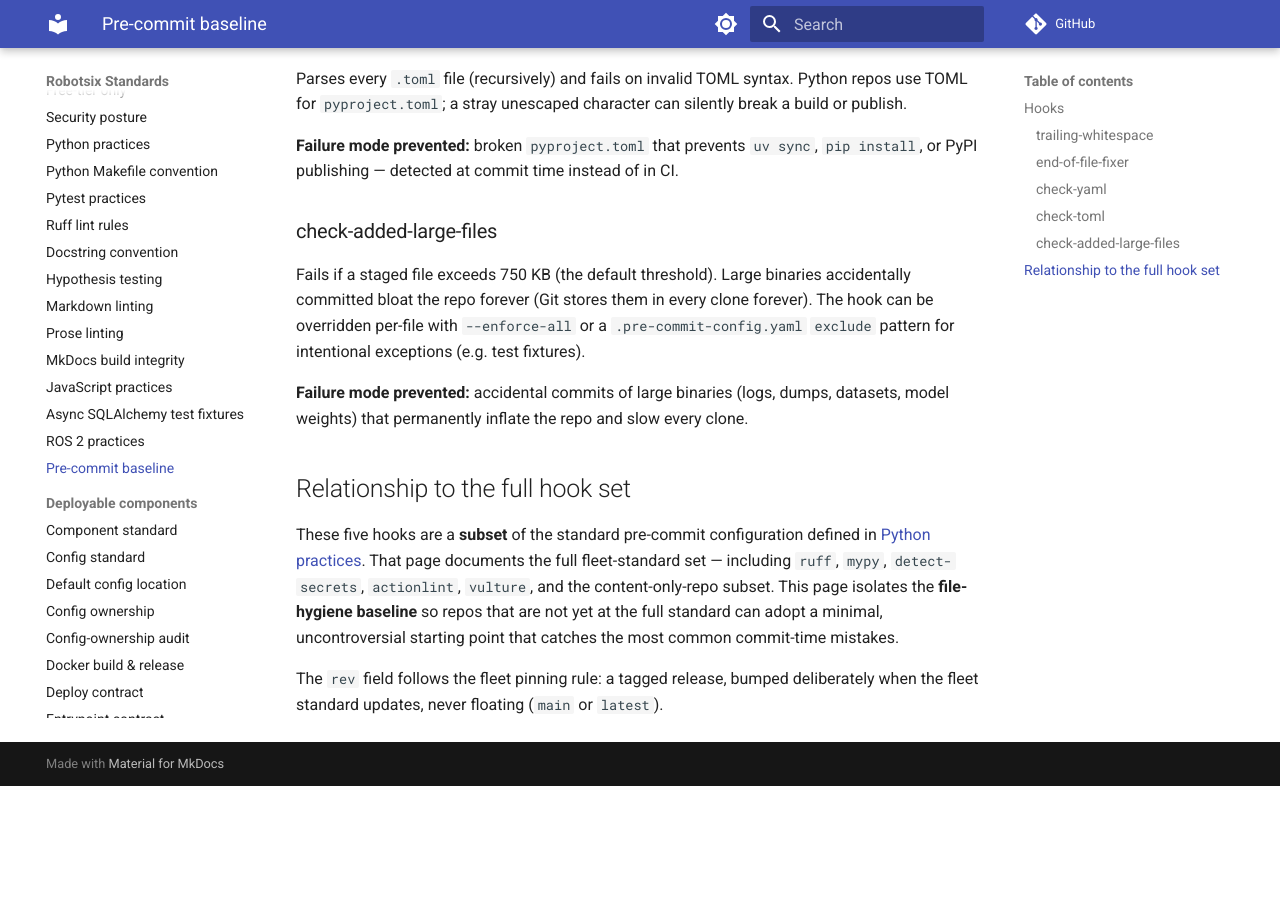
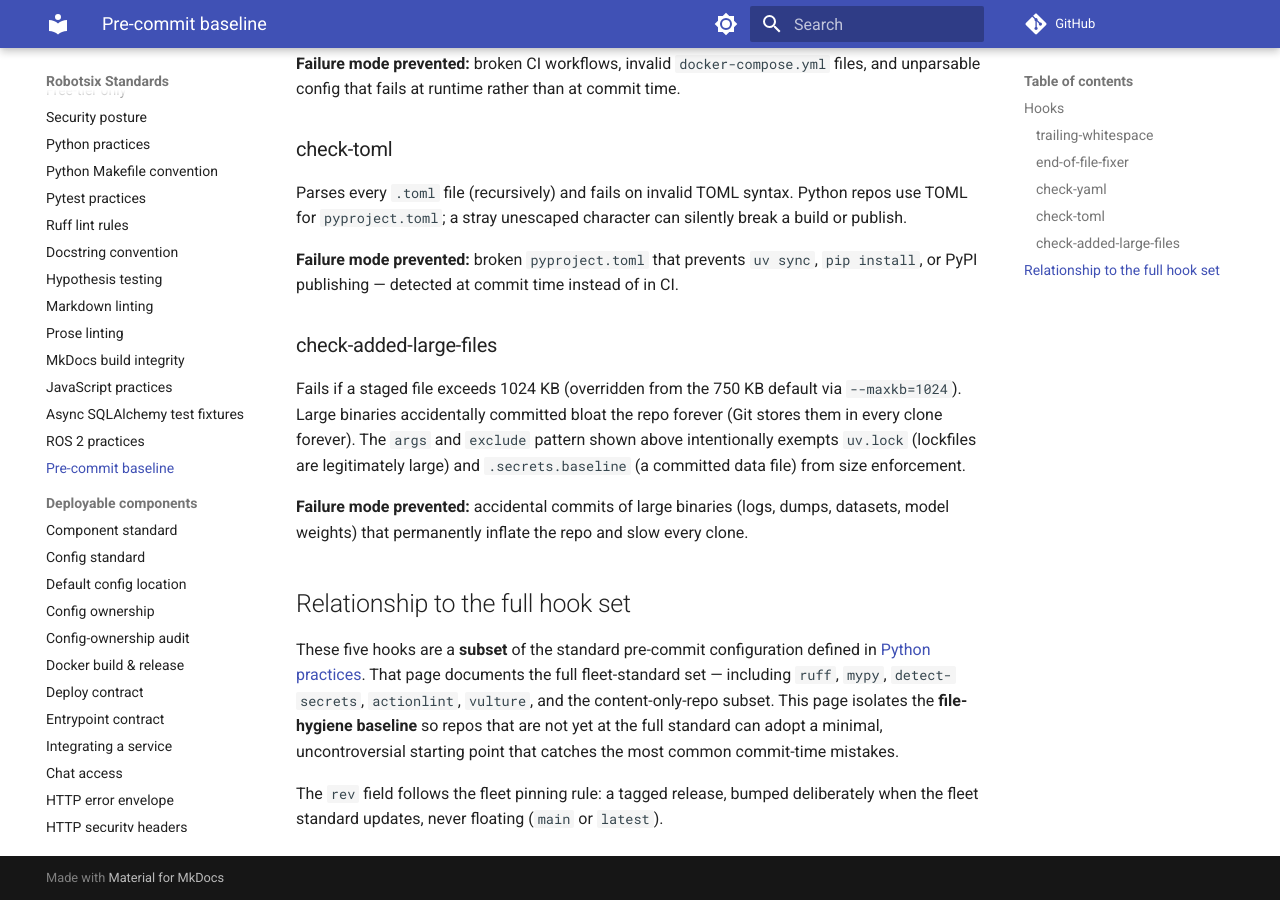
Before and after one commit to damien-robotsix/robotsix-standards, an MkDocs documentation site: the page built from docs/pre-commit-baseline.md, in a window 1280 px wide and 900 px high, scrolled down 1359 px. Built offline with MkDocs 1.6.1 and Material for MkDocs 9.7.7, drawn with Linux system fonts in a browser that asks for light colours; comment, search, counter and statistics services are not loaded; before the commit the page ends 2145 px from its top, so only the background shows below that; some of the changed text lies outside the part shown.

Commit message:
mill: Fix pre-commit baseline doc: rev version and check-added-large-files args mismatch (20260728T162203Z-fix-pre-commit-baseline-doc-rev-version-6203) (#145)
Co-authored-by: robotsix-mill <mill@robotsix.local>

````diff
--- a/docs/pre-commit-baseline.md
+++ b/docs/pre-commit-baseline.md
@@ -18,13 +18,19 @@ the project itself:
 
 ```yaml
   - repo: https://github.com/pre-commit/pre-commit-hooks
-    rev: v5.0.0
+    rev: v6.0.0
     hooks:
       - id: trailing-whitespace
       - id: end-of-file-fixer
       - id: check-yaml
       - id: check-toml
       - id: check-added-large-files
+        args: ["--maxkb=1024"]
+        exclude: |
+          (?x)(
+            uv\.lock|
+            \.secrets\.baseline
+          )
 ```
 
 ### trailing-whitespace
@@ -65,11 +71,12 @@ silently break a build or publish.
 
 ### check-added-large-files
 
-Fails if a staged file exceeds 750 KB (the default threshold). Large binaries
-accidentally committed bloat the repo forever (Git stores them in every clone
-forever). The hook can be overridden per-file with `--enforce-all` or a
-`.pre-commit-config.yaml` `exclude` pattern for intentional exceptions (e.g.
-test fixtures).
+Fails if a staged file exceeds 1024 KB (overridden from the 750 KB default
+via `--maxkb=1024`). Large binaries accidentally committed bloat the repo
+forever (Git stores them in every clone forever). The `args` and `exclude`
+pattern shown above intentionally exempts `uv.lock` (lockfiles are
+legitimately large) and `.secrets.baseline` (a committed data file) from
+size enforcement.
 
 **Failure mode prevented:** accidental commits of large binaries (logs, dumps,
 datasets, model weights) that permanently inflate the repo and slow every
````
Also changed, not shown: CHANGELOG.md (+1 -0 lines), changelog.d/20260728T162203Z-fix-pre-commit-baseline-doc-rev-version-6203.misc.md (added, +1 -0 lines).
